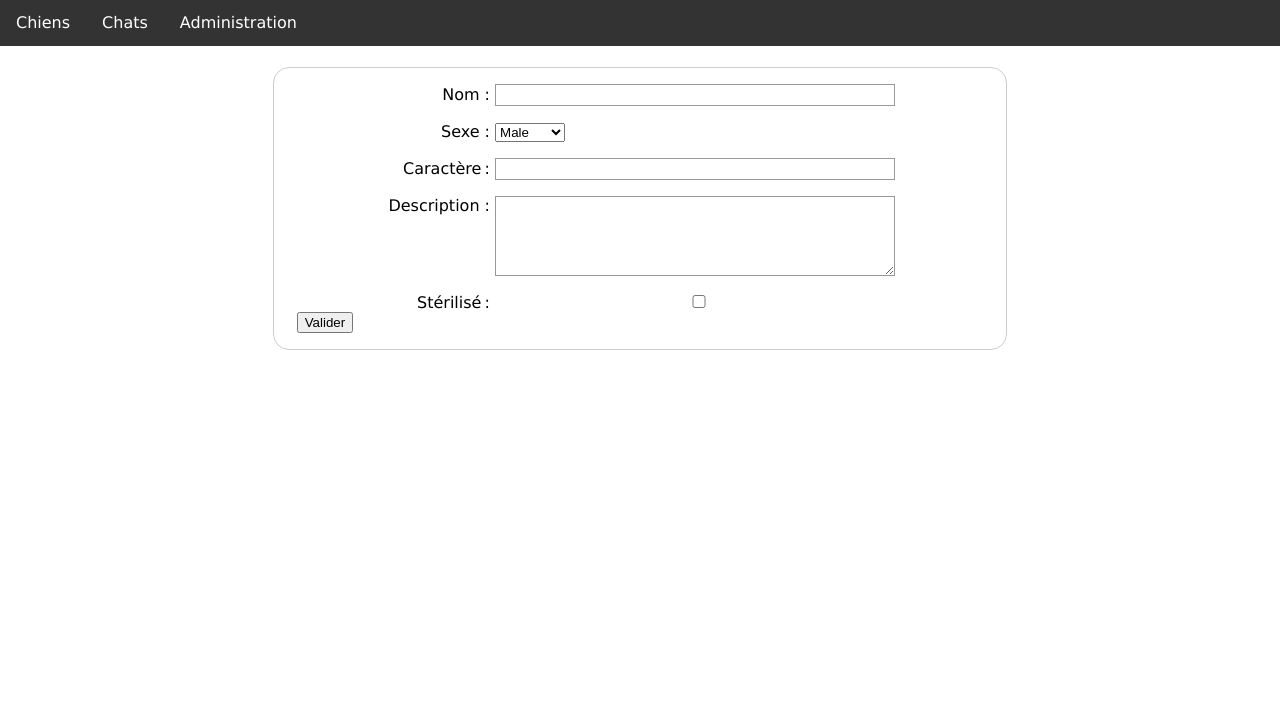
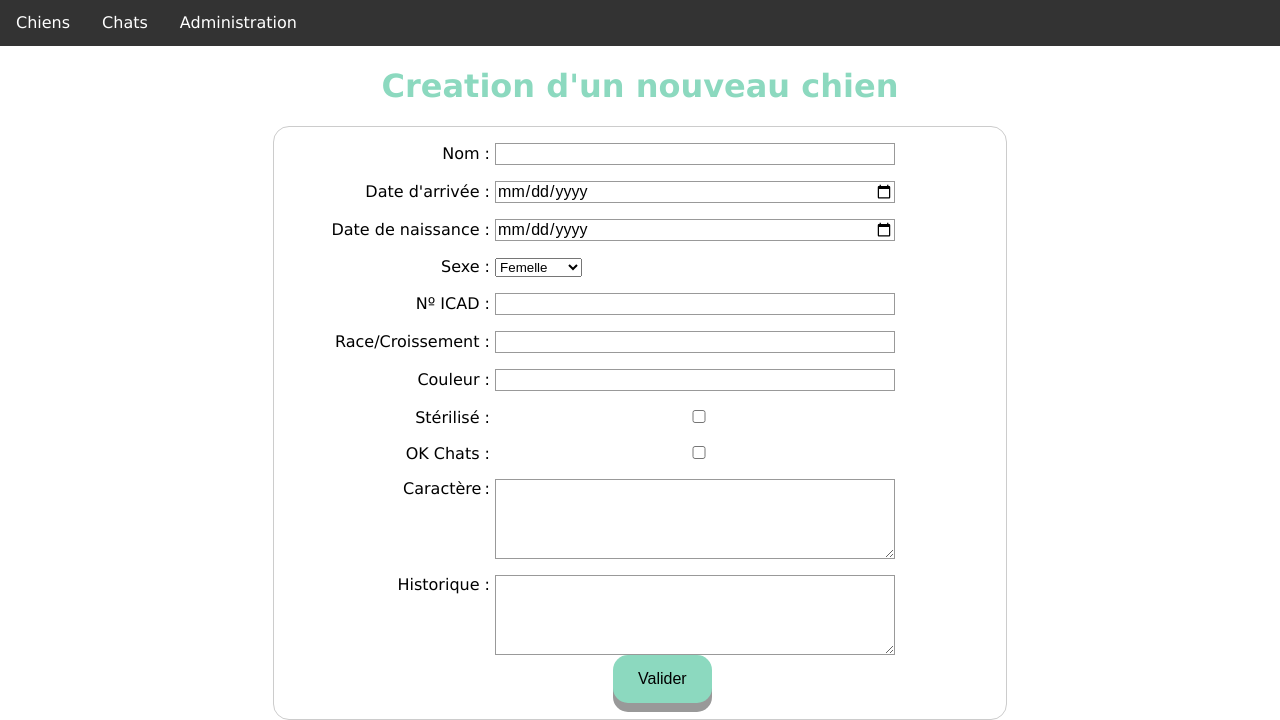
Before and after one commit to les-rescapes-du-quercy/ossaca, a Flask app: page /dogs/new_dog.html in a window 1280 px wide. Shown: the part 494-1214 px from the top of the page. Before the commit the page ends 844 px from the top, so only its background shows below. Run offline with Flask 2, Linux system fonts and the light colour scheme; some libraries are stand-ins or nearby versions; grey boxes are pictures that could not be loaded.

Commit message:
dog: Implement dog's creation
Signed-off-by: Mylene Josserand <josserand.mylene@gmail.com>

```diff
--- a/main.py
+++ b/main.py
@@ -17,13 +17,13 @@ images = Images(app)
 @app.route('/dogs', methods=['GET', 'POST'])
 def dogs():
     if request.method == 'POST':
-        add_new_dog()
+        add_new_dog(request.form)
     dlist = get_dogs()
     return render_template('dogs.html', dogs = dlist)
 
 @app.route('/dogs/new_dog.html', methods=['GET', 'POST'])
 def new_dog():
-    return render_template('new_dog.html')
+        return render_template('new_dog.html')
 
 @app.route('/cats')
 def cats():
@@ -36,7 +36,7 @@ def admin():
 @app.route('/dog', methods=['GET'])
 def dog(name=None):
     id = request.args.get('id', '')
-    name = getdb().get_dog_by_id(id)
+    name = getdb().get_dog_by_id(id).name
     return render_template('dog.html', name=name)
 
 if __name__ == '__main__':
--- a/templates/new_dog.html
+++ b/templates/new_dog.html
@@ -5,34 +5,59 @@
 <script type="text/javascript" src="{{ url_for('static', filename='popper.min.js') }}"></script>
 <script type="text/javascript" src="{{ url_for('static', filename='bootstrap.min.js') }}"></script>
 
-<title>Chiens - {{ id }}</title>
-<h1>{{ id }}</h1>
+<title>Nouveau chien</title>
+<h1>Creation d'un nouveau chien</h1>
 
 <form action="/dogs" method="post">
   <div>
     <label for="name">Nom :</label>
-    <input type="text" id="name" name="user_name">
+    <input type="text" name="name" required>
+  </div>
+  <div>
+    <label for="arrival_date">Date d'arrivée :</label>
+    <input type="date" name="arrival_date" required>
+    <span class="validity"></span>
+  </div>
+  <div>
+    <label for="birth_date">Date de naissance :</label>
+    <input type="date" name="birth_date">
+    <span class="validity"></span>
   </div>
   <div>
     <label for="name">Sexe :</label>
-    <select>
-      <option selected="selected" value="1">Male</option>
-      <option value="2">Femelle</option>
+    <select name="gender">
+      <option selected="selected" value="1">Femelle</option>
+      <option value="2">Male</option>
+      <option value="0">Non connu</option>
     </select>
   </div>
   <div>
-    <label for="mail">Caractère :</label>
-    <input type="email" id="mail" name="user_mail">
+    <label for="implant">Nº ICAD :</label>
+    <input type="text" name="implant">
   </div>
   <div>
-    <label for="msg">Description :</label>
-    <textarea id="msg" name="user_message"></textarea>
+    <label for="breed">Race/Croissement :</label>
+    <input type="text" name="breed">
   </div>
-<!--  <input checked="checked"  name="sex" type="radio"  value="male" /> Male
-  <input name="sex" type="radio" value="female" /> Female-->
   <div>
-    <label for="coic">Stérilisé :</label>
-    <input name="democheckbox" type="checkbox" value="1" />
+    <label for="color">Couleur :</label>
+    <input type="text" name="color">
   </div>
-  <button type="submit" value="Submit">Valider</button>
+  <div>
+    <label for="neutered">Stérilisé :</label>
+    <input name="neutered" type="checkbox" value="1"/>
+  </div>
+  <div>
+    <label for="ok_cats">OK Chats :</label>
+    <input name="ok_cats" type="checkbox" value="1"/>
+  </div>
+  <div>
+    <label for="character">Caractère :</label>
+    <textarea name="character"></textarea>
+  </div>
+  <div>
+    <label for="history">Historique :</label>
+    <textarea name="history"></textarea>
+  </div>
+  <button class="submit" type="submit" value="submit">Valider</button>
 </form>
```
Also changed, not shown: db_helpers.py (+12 -1 lines).
